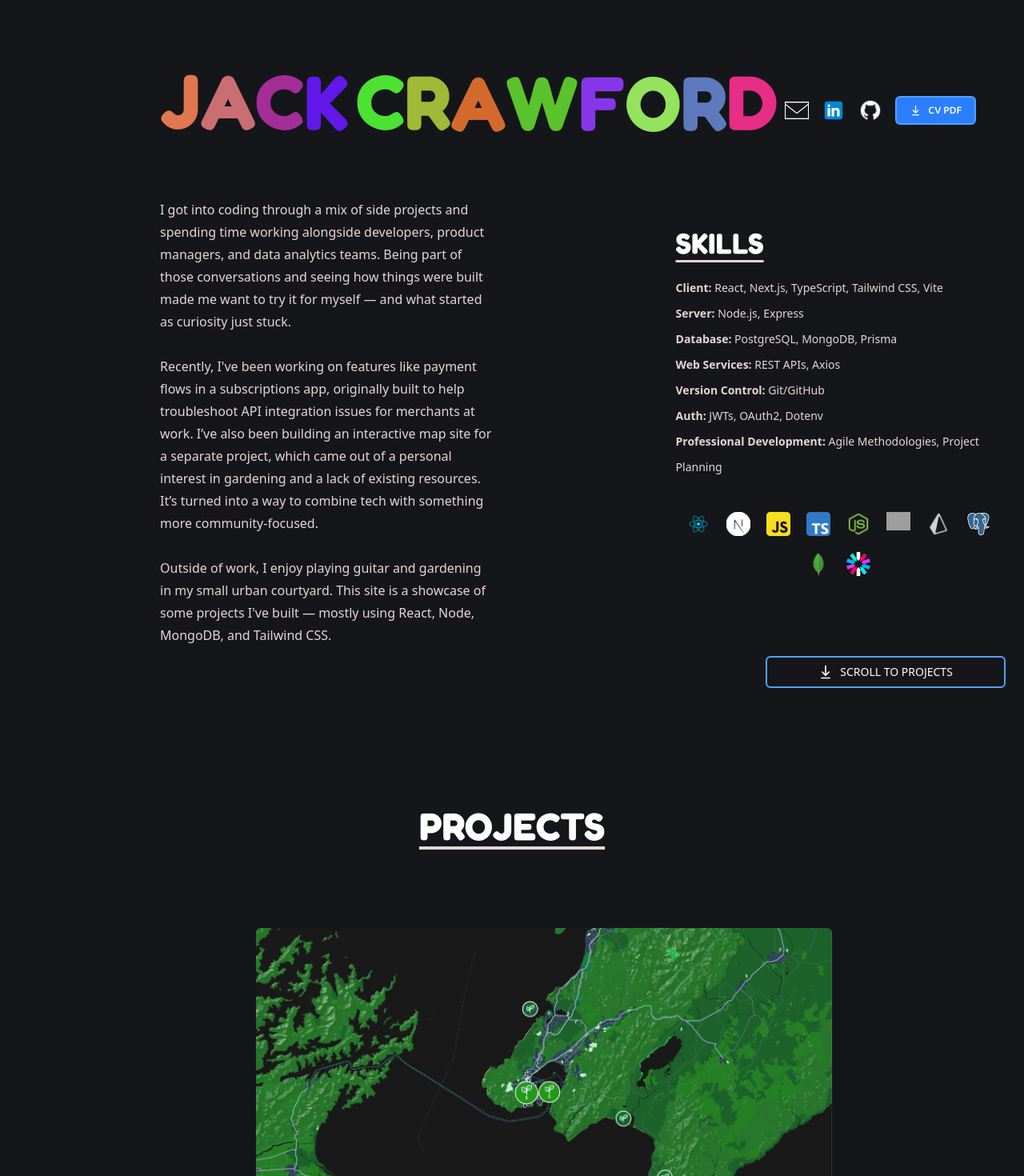
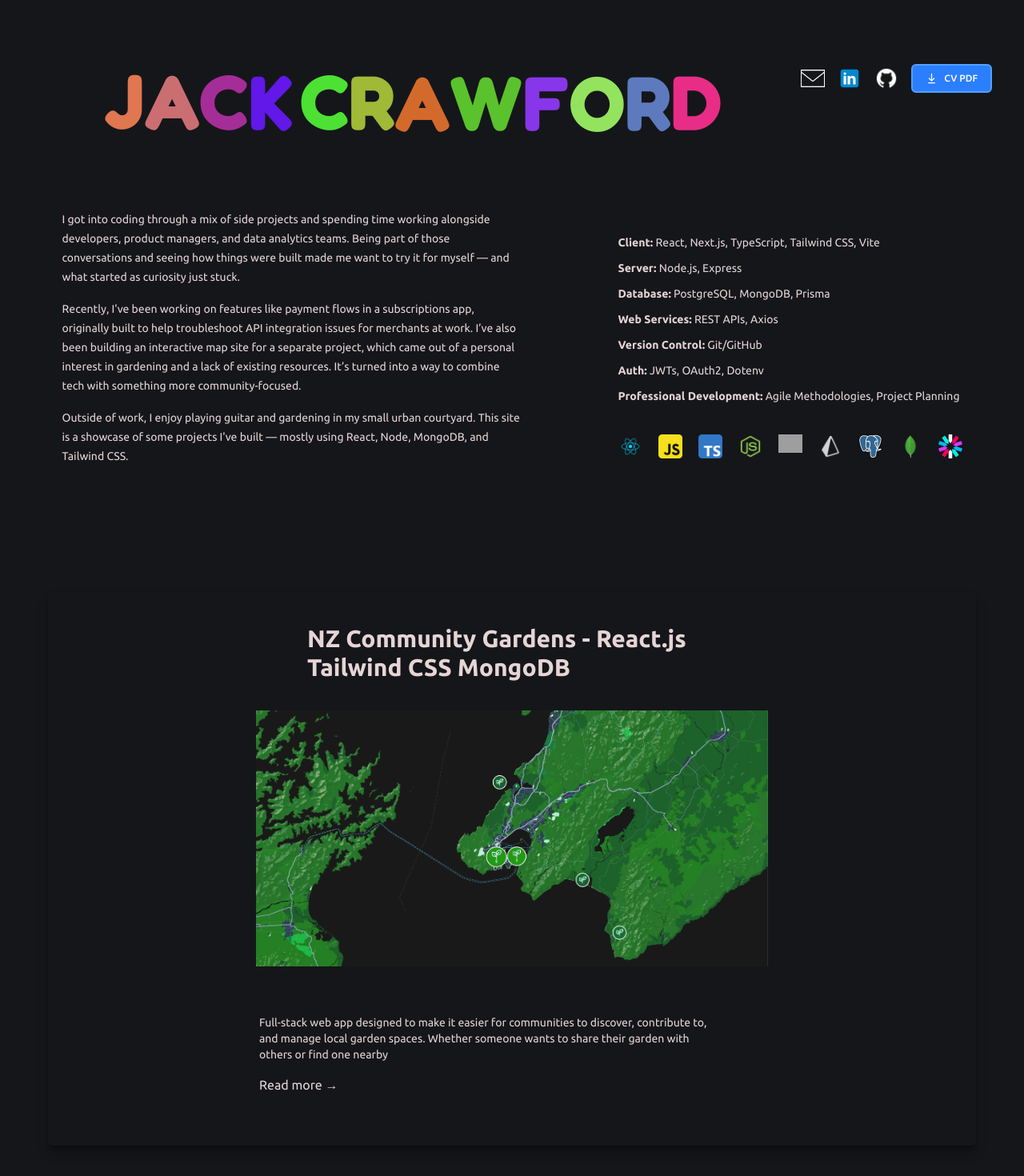
Before and after one commit to jack-crawford-1/personal-landing-site, a Next.js app: page / in a window 1280 px wide. Shown: the top 1470 px of the page at 80% size. Built offline with nearby package versions, Linux system fonts and the light colour scheme; grey boxes are pictures that could not be loaded; a web font is replaced by a local one.

Commit message:
style update

```diff
--- a/src/app/about/page.tsx
+++ b/src/app/about/page.tsx
@@ -1,19 +1,58 @@
 'use client';
 
+import Hero from '@/src/components/Hero';
+import IntroText from '@/src/components/IntroText';
 import Project from '@/src/components/Project';
-import Hero from '@/src/components/Hero';
+import Skills from '@/src/components/Skills';
+import { ColourfulLinks } from '../../shared/ColourfulLinks';
+import LinksBottom from '../../components/LinksBottom';
 
-export default function About() {
+const About = () => {
   return (
-    <>
-      <main className=" bg-dark text-light items-center flex flex-col sm:items-start  justify-center min-h-screen  md:pl-15 md:pr-15 2xl:pl-55 2xl:pr-55  pb-20 md:pb-0 pt-5 md:pt-0">
-        <div className="pl-10 p-5 pt-10 mb-10 xl:pl-30 justify-center items-center flex md:mt-0 mt-10 2xl:mb-0">
-          <Hero />
+    <div className=" bg-dark text-light flex flex-col justify-center items-center p-0 md:p-20 pb-0  pt-10">
+      <div className="w-full flex justify-start md:mt-0  pb-0 md:pl-30 pt-0 md:pt-0 p-10">
+        <Hero />
+      </div>
+
+      <div className="w-full flex flex-col md:flex-row md:items-left md:justify-start items-start flex-grow md:ml-40">
+        <div className=" flex flex-col justify-center items-center space-y-6 md:space-y-0 pt-8 pb-20">
+          <IntroText />
         </div>
-        <div className="xl:pl-15 ">
-          <Project />
+        <div className="w-full md:w-1/2 md:ml-40 mb-2 flex flex-col items-center md:items-start justify-center">
+          <Skills />
+          <button
+            onClick={() => {
+              const el = document.getElementById('projects');
+              if (el) {
+                el.scrollIntoView({ behavior: 'smooth' });
+              }
+            }}
+            className=" border-blue-400 border-2 text-white py-2 px-4 rounded-md text-sm font-medium  hover:bg-blue-500 transition cursor-pointer uppercase mt-20 w-[300px] md:ml-35"
+          >
+            <span className=" flex justify-center items-center">
+              <img
+                src="/icons/download.svg"
+                alt="download"
+                height={20}
+                width={20}
+                className="mr-2"
+              />
+
+              <ColourfulLinks letter={'Scroll To Projects'} />
+            </span>
+          </button>
         </div>
-      </main>
-    </>
+      </div>
+      <h2
+        className="md:text-5xl underline underline-offset-8 text-4xl font-bold uppercase fredoka-variable mt-20 mb-10"
+        id="projects"
+      >
+        <ColourfulLinks letter={'Projects'} />
+      </h2>
+
+      <Project />
+    </div>
   );
-}
+};
+
+export default About;
--- a/src/app/communitygarden/page.tsx
+++ b/src/app/communitygarden/page.tsx
@@ -11,7 +11,8 @@ import CustomVideoPlayer from '@/src/components/VideoPlayer';
 
 const CommunityGardens = () => {
   const gardenProject = projects.find(
-    (project) => project.title === 'Community Garden'
+    (project) =>
+      project.title === 'NZ Community Gardens - React.js Tailwind CSS MongoDB'
   );
 
   const videoRef = useRef<HTMLVideoElement>(null);
@@ -50,9 +51,9 @@ const CommunityGardens = () => {
             <div>
               {singleProject.map((project, index) => (
                 <div key={index}>
-                  <h3 className="text-md ubuntu-bold uppercase w-full sm:w-auto pb-2 pt-6">
+                  {/* <h3 className="text-md ubuntu-bold uppercase w-full sm:w-auto pb-2 pt-6">
                     {project.title}
-                  </h3>
+                  </h3> */}
                   <p>{project.overview}</p>
                   <h4 className="text-md ubuntu-bold uppercase w-full sm:w-auto pb-2 md:pt-6 pt-10">
                     {project.title2}
--- a/src/app/hiking/page.tsx
+++ b/src/app/hiking/page.tsx
@@ -11,7 +11,9 @@ import { Singleproject } from '@/src/data/hikingProject';
 
 const Hiking = () => {
   const gardenProject = projects.find(
-    (project) => project.title === 'DOC Hiking Trails'
+    (project) =>
+      project.title ===
+      'Hiking App with React, PostgreSQL and the Google Maps API'
   );
 
   const videoRef = useRef<HTMLVideoElement>(null);
--- a/src/app/keys/page.tsx
+++ b/src/app/keys/page.tsx
@@ -11,7 +11,7 @@ import { keysProject } from '@/src/data/keysProject';
 
 const Keys = () => {
   const gardenProject = projects.find(
-    (project) => project.title === 'Tonejs Keyboard'
+    (project) => project.title === 'Piano App with React and the Tonejs API'
   );
 
   const videoRef = useRef<HTMLVideoElement>(null);
--- a/src/app/page.tsx
+++ b/src/app/page.tsx
@@ -1,58 +1,151 @@
 'use client';
 
+import Project from '@/src/components/Project';
 import Hero from '@/src/components/Hero';
-import IntroText from '@/src/components/IntroText';
-import Project from '@/src/components/Project';
-import Skills from '@/src/components/Skills';
-import { ColourfulLinks } from '../shared/ColourfulLinks';
-import LinksBottom from '../components/LinksBottom';
+import Link from 'next/link';
+import AnimatedText from '@/src/shared/AnimatedText';
+import Links from '@/src/components/Links';
+import { ColourfulLinks } from '@/src/shared/ColourfulLinks';
+import { DownloadCv } from '@/src/utils/DownloadCv';
+import TechStackLogos from '@/src/components/TeckStackLogos';
 
-const Home = () => {
+export default function Home() {
   return (
-    <div className=" bg-dark text-light flex flex-col justify-center items-center p-0 md:p-20 pb-0  pt-10">
-      <div className="w-full flex justify-start md:mt-0  pb-0 md:pl-30 pt-0 md:pt-0 p-10">
-        <Hero />
+    <div className=" bg-dark text-light ubuntu-regular">
+      <div className="flex flex-row justify-center items-center w-full  ">
+        <div className="md:text-8xl text-5xl text-left md:mr-60 fredoka-variable uppercase">
+          <Link href={'/'}>
+            <h1 className="p-10 md:p-0 md:pt-20">
+              <AnimatedText>Jack Crawford</AnimatedText>
+            </h1>
+          </Link>
+        </div>
       </div>
 
-      <div className="w-full flex flex-col md:flex-row md:items-left md:justify-start items-start flex-grow md:ml-40">
-        <div className=" flex flex-col justify-center items-center space-y-6 md:space-y-0 pt-8 pb-20">
-          <IntroText />
-        </div>
-        <div className="w-full md:w-1/2 md:ml-40 mb-2 flex flex-col items-center md:items-start justify-center">
-          <Skills />
+      <div className=" absolute top-20 right-10 hidden md:block">
+        <div className="flex items-center justify-center gap-4">
+          <a
+            href="mailto:hello@jackcrawford.co.nz"
+            target="_blank"
+            className="text-sm"
+          >
+            <img
+              src="/logos/email.png"
+              alt="Email"
+              width={30}
+              height={30}
+              className="hover:opacity-80 transition"
+            />
+          </a>
+          <a
+            href="https://www.linkedin.com/in/jackwardcrawford"
+            target="_blank"
+            rel="noopener noreferrer"
+          >
+            <img
+              src="/logos/linkedin.png"
+              alt="LinkedIn"
+              width={30}
+              height={30}
+              className="hover:opacity-80 transition"
+            />
+          </a>
+          <a
+            href="https://github.com/jack-crawford-1"
+            target="_blank"
+            rel="noopener noreferrer"
+          >
+            <img
+              src="/logos/github.png"
+              alt="GitHub"
+              width={30}
+              height={30}
+              className="hover:opacity-80 transition"
+            />
+          </a>
           <button
-            onClick={() => {
-              const el = document.getElementById('projects');
-              if (el) {
-                el.scrollIntoView({ behavior: 'smooth' });
-              }
-            }}
-            className=" border-blue-400 border-2 text-white py-2 px-4 rounded-md text-sm font-medium  hover:bg-blue-500 transition cursor-pointer uppercase mt-20 w-[300px] md:ml-35"
+            onClick={DownloadCv}
+            className=" border-blue-400 border-2 text-white py-2 px-4 rounded-md text-xs font-medium bg-blue-500 hover:bg-blue-700 transition cursor-pointer uppercase"
           >
-            <span className=" flex justify-center items-center">
+            <span className=" flex ">
               <img
                 src="/icons/download.svg"
                 alt="download"
-                height={20}
-                width={20}
+                height={15}
+                width={15}
                 className="mr-2"
               />
 
-              <ColourfulLinks letter={'Scroll To Projects'} />
+              <ColourfulLinks letter={'CV PDF'} />
             </span>
           </button>
         </div>
       </div>
-      <h2
-        className="md:text-5xl underline underline-offset-8 text-4xl font-bold uppercase fredoka-variable mt-20 mb-10"
-        id="projects"
-      >
-        <ColourfulLinks letter={'Projects'} />
-      </h2>
+      <div className=" justify-center items-center flex flex-col mt-1">
+        <div className="flex md:flex-row flex-col items-center justify-center w-fit h-full">
+          <div className="md:w-1/2 w-full min-h-[500px] border-0 border-red-400 flex justify-center items-center">
+            <div className="w-full md:w-[600px] h-full  p-6 md:p-0 pt-0 max-w-md md:max-w-full">
+              <p className="text-sm leading-6  mb-4">
+                I got into coding through a mix of side projects and spending
+                time working alongside developers, product managers, and data
+                analytics teams. Being part of those conversations and seeing
+                how things were built made me want to try it for myself — and
+                what started as curiosity just stuck.
+              </p>
+              <p className="text-sm leading-6  mb-4  ">
+                Recently, I've been working on features like payment flows in a
+                subscriptions app, originally built to help troubleshoot API
+                integration issues for merchants at work. I’ve also been
+                building an interactive map site for a separate project, which
+                came out of a personal interest in gardening and a lack of
+                existing resources. It’s turned into a way to combine tech with
+                something more community-focused.
+              </p>
+              <p className="text-sm leading-6  mb-4  ">
+                Outside of work, I enjoy playing guitar and gardening in my
+                small urban courtyard. This site is a showcase of some projects
+                I've built — mostly using React, Node, MongoDB, and Tailwind
+                CSS.
+              </p>
+            </div>
+          </div>
 
-      <Project />
+          <div className=" h-full md:pl-30 p-5 md:p-0 pt-0">
+            <div className="pb-0">
+              <ul className="list-disc text-xs md:text-sm leading-8">
+                <p>
+                  <strong>Client:</strong> React, Next.js, TypeScript, Tailwind
+                  CSS, Vite
+                </p>
+                <p>
+                  <strong>Server:</strong> Node.js, Express
+                </p>
+                <p>
+                  <strong>Database:</strong> PostgreSQL, MongoDB, Prisma
+                </p>
+                <p>
+                  <strong>Web Services:</strong> REST APIs, Axios
+                </p>
+                <p>
+                  <strong>Version Control:</strong> Git/GitHub
+                </p>
+                <p>
+                  <strong>Auth:</strong> JWTs, OAuth2, Dotenv
+                </p>
+                <p>
+                  <strong>Professional Development:</strong> Agile
+                  Methodologies, Project Planning
+                </p>
+              </ul>
+              <TechStackLogos />
+            </div>
+          </div>
+        </div>
+      </div>
+
+      <div className=" w-full  rounded-md bg-[#00000000] flex justify-center">
+        <Project />
+      </div>
     </div>
   );
-};
-
-export default Home;
+}
--- a/src/app/subscribe/page.tsx
+++ b/src/app/subscribe/page.tsx
@@ -10,7 +10,8 @@ import CustomVideoPlayer from '@/src/components/VideoPlayer';
 
 const Subscribe = () => {
   const gardenProject = projects.find(
-    (project) => project.title === 'Subscribe and Pay'
+    (project) =>
+      project.title === 'Subscription App with Paystation API and MongoDB'
   );
 
   if (!gardenProject) {
--- a/src/components/Project.tsx
+++ b/src/components/Project.tsx
@@ -3,29 +3,31 @@ import LinksBottom from './LinksBottom';
 
 const Project = () => {
   return (
-    <div className="relative flex flex-col items-center justify-center w-full h-fit ">
-      <div className="flex flex-col xl:flex-row w-full md:max-w-7xl pb-40 items-center justify-center">
-        <div className="grid grid-cols-1 md:grid-cols-1  md:gap-10 md:p-10">
+    <div className="relative flex flex-col items-center justify-center w-full h-fit mt-5 ">
+      <div className="flex flex-col xl:flex-row w-full  pb-40 items-center justify-center ">
+        <div className="grid grid-cols-1 md:grid-cols-1  md:gap-20 md:p-10 ">
           {projects.map((project) => (
             <div
               key={project.id}
-              className="bg-dark p-6 rounded-lg shadow-md md:ml-20"
+              className=" md:p-60 md:pt-10 md:pb-10 md:rounded-md pt-10  md:shadow-lg shadow-sm shadow-[#0000005d]  "
             >
+              <h3 className="ubuntu-bold md:text-3xl text-2xl font-bold  text-left md:pb-4 max-w-md md:max-w-lg mx-auto p-5 md:p-0 pb-0 mt-2 md:mt-0 ">
+                {project.title}
+              </h3>
               <a href={project.route}>
                 <img
                   src={project.images[0]}
                   alt={project.title}
-                  className="w-full h-64 md:h-90 rounded-md mb-10 object-cover md:max-w-[900px]"
+                  className="w-full h-54 md:h-90 md:mb-10 mb-1 object-cover p-5"
                 />
-                <h3 className="md:text-4xl text-2xl font-bold mb-5 mt-5">
-                  {project.title}
-                </h3>
-                <p className="text-gray-500 mb-4 max-w-2xl ">
-                  {project.shortDescription}
-                </p>
-                <span className="text-gray-300 hover:underline hover:text-gray-300 transition-all duration-300">
-                  Read more →
-                </span>
+                <div className="p-6 pt-0">
+                  <p className="mb-4 max-w-xl text-sm md:text-md">
+                    {project.shortDescription}
+                  </p>
+                  <span className="hover:underline hover:text-gray-300 transition-all duration-300">
+                    Read more →
+                  </span>
+                </div>
               </a>
             </div>
           ))}
--- a/src/components/TeckStackLogos.tsx
+++ b/src/components/TeckStackLogos.tsx
@@ -4,7 +4,7 @@ import Tooltip from '../shared/Tooltip';
 export default function TechStackLogos() {
   return (
     <div className="mt-8 w-full flex justify-center items-center">
-      <div className="md:gap-5 gap-3 flex flex-wrap justify-center">
+      <div className="md:gap-5 gap-1 flex flex-wrap justify-center">
         <Tooltip text="React.js">
           <Image
             src="/logos/react.png"
@@ -13,14 +13,14 @@ export default function TechStackLogos() {
             height={30}
           />
         </Tooltip>
-        <Tooltip text="Next.js">
+        {/* <Tooltip text="Next.js">
           <Image
             src="/logos/nextjs.png"
             alt="Next.js Logo"
             width={30}
             height={30}
           />
-        </Tooltip>
+        </Tooltip> */}
 
         <Tooltip text="Javascript">
           <Image
--- a/src/data/gardenProject.ts
+++ b/src/data/gardenProject.ts
@@ -1,6 +1,6 @@
 export const Singleproject = [
   {
-    title: 'Community Garden Web App with Next.js and Prisma',
+    title: 'NZ Community Gardens - React.js Tailwind CSS MongoDB',
     overview:
       'This project is a full-stack web app designed to make it easier for communities to discover, contribute to, and manage local garden spaces. Whether someone wants to share their garden with others or find one nearby, this app provides a clean and simple interface to connect people through shared spaces and sustainable living.',
 
--- a/src/data/hikingProject.ts
+++ b/src/data/hikingProject.ts
@@ -1,6 +1,6 @@
 export const Singleproject = [
   {
-    title: 'Trail Tracking Web App with React and PostgreSQL',
+    title: 'Hiking App with React, PostgreSQL and the Google Maps API',
     overview:
       'Full-stack web app designed to help users explore and track walking and biking trails throughout New Zealand. It integrates geospatial data, a user-friendly map interface, and custom tracking features—combining frontend interactivity with backend data persistence.',
 
--- a/src/data/projects.ts
+++ b/src/data/projects.ts
@@ -10,7 +10,7 @@ export const projects = [
       '/projects/images/garden1.png',
     ],
     alt: 'Community garden',
-    title: 'Community Garden',
+    title: 'NZ Community Gardens - React.js Tailwind CSS MongoDB',
     route: 'communitygarden',
     shortDescription:
       'Full-stack web app designed to make it easier for communities to discover, contribute to, and manage local garden spaces. Whether someone wants to share their garden with others or find one nearby',
@@ -71,7 +71,7 @@ export const projects = [
       '/projects/images/subscribe1.png',
     ],
     alt: 'Subscribe and Pay',
-    title: 'Subscribe and Pay',
+    title: 'Subscription App with Paystation API and MongoDB',
     route: 'subscribe',
     shortDescription:
       'A full-stack subscription management app built with a React frontend and a Node/Express backend. It allows users to create accounts, subscribe to plans, process payments via a third-party payment gateway, and manage their subscriptions',
@@ -132,7 +132,7 @@ export const projects = [
       '/projects/images/hiking1.png',
     ],
     alt: 'Custom Map',
-    title: 'DOC Hiking Trails',
+    title: 'Hiking App with React, PostgreSQL and the Google Maps API',
     route: 'hiking',
     shortDescription:
       'Full-stack web app designed to help users explore and track walking and biking trails throughout New Zealand. It integrates geospatial data, a user-friendly map interface, and custom tracking features—combining frontend interactivity with backend data persistence.',
@@ -188,7 +188,7 @@ export const projects = [
       '/projects/images/keys1.png',
     ],
     alt: 'Keyboard',
-    title: 'Tonejs Keyboard',
+    title: 'Piano App with React and the Tonejs API',
     route: 'keys',
     shortDescription:
       'A lightweight React-based virtual piano app that lets users play notes and view common chords visually and audibly. It was a fun way to blend frontend development with real-time audio playback and UI design.',
```
